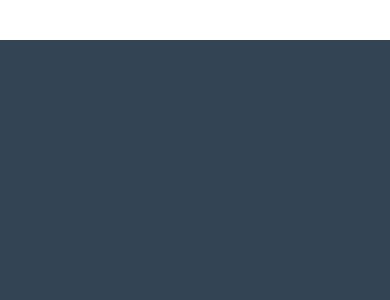
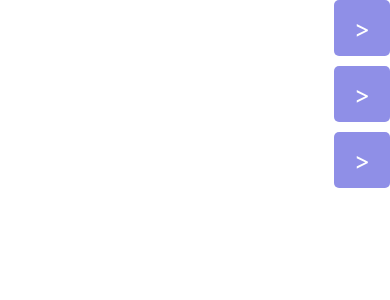
Before and after one commit to deal-machine/bible-app, a React Native app: screen / in a window 390 px wide. Shown: the top 300 px of the page. Built offline with nearby package versions, Linux system fonts and the light colour scheme.

Commit message:
create book component

```diff
--- a/package.json
+++ b/package.json
@@ -12,7 +12,9 @@
     "expo": "~48.0.5",
     "expo-status-bar": "~1.4.4",
     "react": "18.2.0",
-    "react-native": "0.71.4"
+    "react-dom": "^18.2.0",
+    "react-native": "0.71.4",
+    "react-native-web": "~0.18.11"
   },
   "devDependencies": {
     "@babel/core": "^7.20.0",
--- /dev/null
+++ b/src/components/Book/index.tsx
@@ -0,0 +1,14 @@
+import { View, Text, TouchableOpacity } from "react-native";
+import { styles } from "./styles";
+
+export function Book() {
+  return (
+    <View style={styles.container}>
+      <Text style={styles.title}>Book Title</Text>
+
+      <TouchableOpacity style={styles.button}>
+        <Text style={styles.buttonText}>{">"}</Text>
+      </TouchableOpacity>
+    </View>
+  );
+}
--- /dev/null
+++ b/src/components/Book/styles.ts
@@ -0,0 +1,31 @@
+import { StyleSheet } from "react-native";
+
+export const styles = StyleSheet.create({
+  container: {
+    width: "100%",
+    backgroundColor: "#1FE25",
+    borderRadius: 5,
+    flexDirection: "row",
+    alignItems: "center",
+    marginBottom: 10,
+  },
+  title: {
+    flex: 1,
+    fontSize: 16,
+    color: "#FFF",
+    marginLeft: 16,
+  },
+
+  button: {
+    width: 56,
+    height: 56,
+    borderRadius: 5,
+    backgroundColor: "#11C7",
+    alignItems: "center",
+    justifyContent: "center",
+  },
+  buttonText: {
+    color: "#FFF",
+    fontSize: 24,
+  },
+});
--- a/src/screens/Home/index.tsx
+++ b/src/screens/Home/index.tsx
@@ -1,25 +1,18 @@
-import { View, SafeAreaView, FlatList, Text } from "react-native";
+// import { View, SafeAreaView, FlatList, Text } from "react-native";
+
+import { Book } from "../../components/Book";
 
 import _bible from "../../base/bible.json";
-import { Book } from "../../types/Book";
-import { styles } from "./styles";
+import { IBook } from "../../types/Book";
+// import { styles } from "./styles";
 
 export function Home() {
-  const bible = _bible as Book[];
+  // const bible = _bible as IBook[];
   return (
-    <SafeAreaView style={styles.container}>
-      <FlatList
-        data={bible}
-        keyExtractor={(book) => book.abbrev}
-        numColumns={3}
-        renderItem={({ item }) => {
-          return (
-            <View style={styles.item}>
-              <Text style={styles.text}>{item.abbrev}</Text>
-            </View>
-          );
-        }}
-      />
-    </SafeAreaView>
+    <>
+      <Book />
+      <Book />
+      <Book />
+    </>
   );
 }
--- a/src/types/Book.ts
+++ b/src/types/Book.ts
@@ -1,4 +1,4 @@
-export interface Book {
+export interface IBook {
   abbrev: string;
   chapters: any;
   name: string;
```
Also changed, not shown: 1 other file (tests, documents, lock files or other folders).
